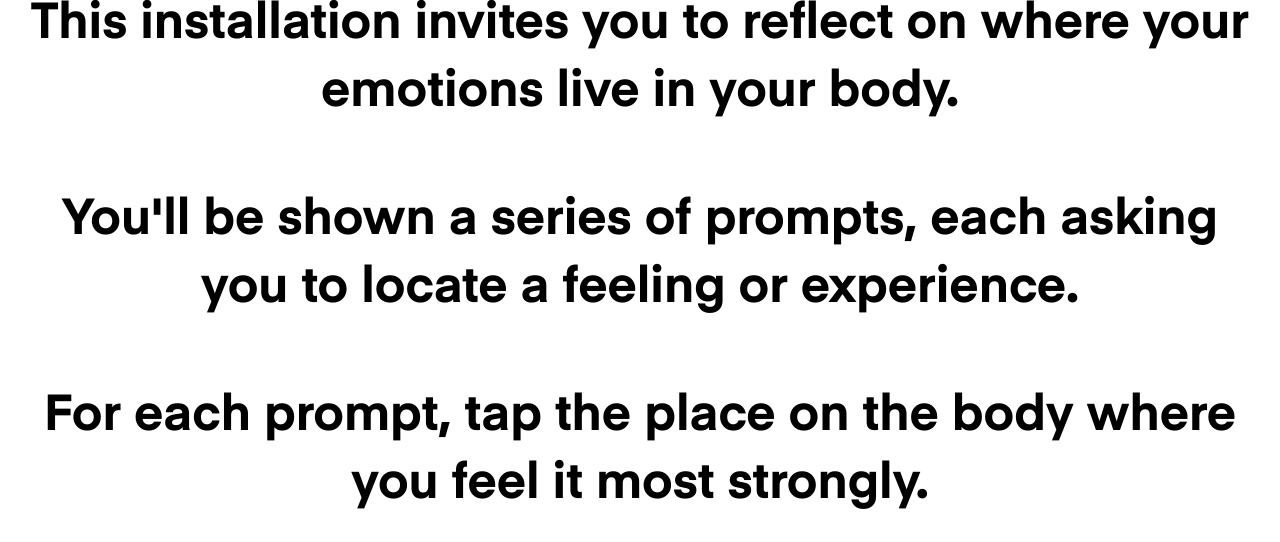
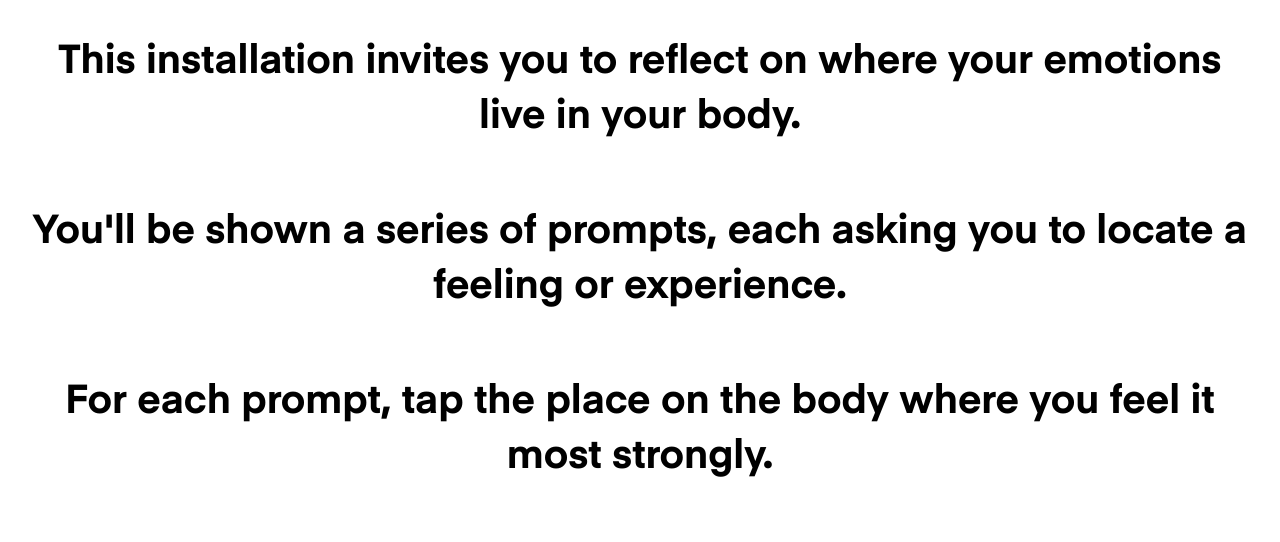
Before and after one commit to sstremmi/testPrompt, a plain HTML site: page begin.html in a window 1280 px wide. Shown: the top 542 px of the page. Drawn offline with Linux system fonts and the light colour scheme; files whose address does not match are found by name.

Commit message:
Add files via upload

```diff
--- a/style.css
+++ b/style.css
@@ -59,7 +59,7 @@ a{
     margin: 30px;
 }
 #beginBody .text .paragraph p{
-    font-size: 50px;
+    font-size: 40px;
     text-align: center;
 }
 
@@ -79,6 +79,7 @@ a{
 #emotionBody .prompt{
     font-size: 30px;
     user-select: none;
+    text-align: center;
 }
 
 .spark{
```
